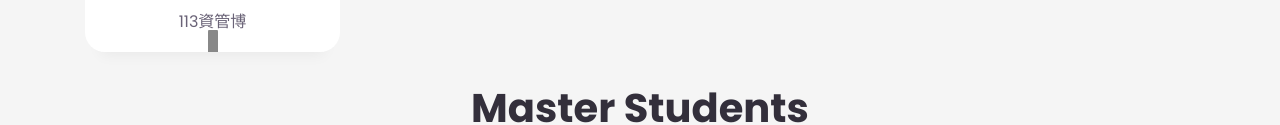
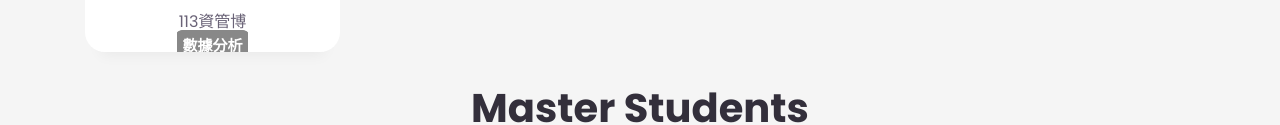
Before and after one commit to nckuwkdl/nckuwkdl.github.io, a plain HTML site: page members.html in a window 1280 px wide. Shown: the part 1355-1480 px from the top of the page. Drawn offline with nearby package versions, Linux system fonts and the light colour scheme; files that its build step writes are made by us from their sources; files whose address does not match are found by name.

Commit message:
Update members.html

```diff
--- a/members.html
+++ b/members.html
@@ -317,7 +317,7 @@
                             <p class="mb-2">Ax Lu</p>
                             <div class="social-link">
                                 <div><span class="department_alias">113資管博</span></div>
-                                <div><span class="research_direction"></span></div>
+                                <div><span class="research_direction">數據分析</span></div>
 
                                 <a href="mailTo:axlutw@gmail.com" class="bg-tertiary" target="_blank">
                                     <i class="fa fa-envelope" aria-hidden="true"></i>
```
